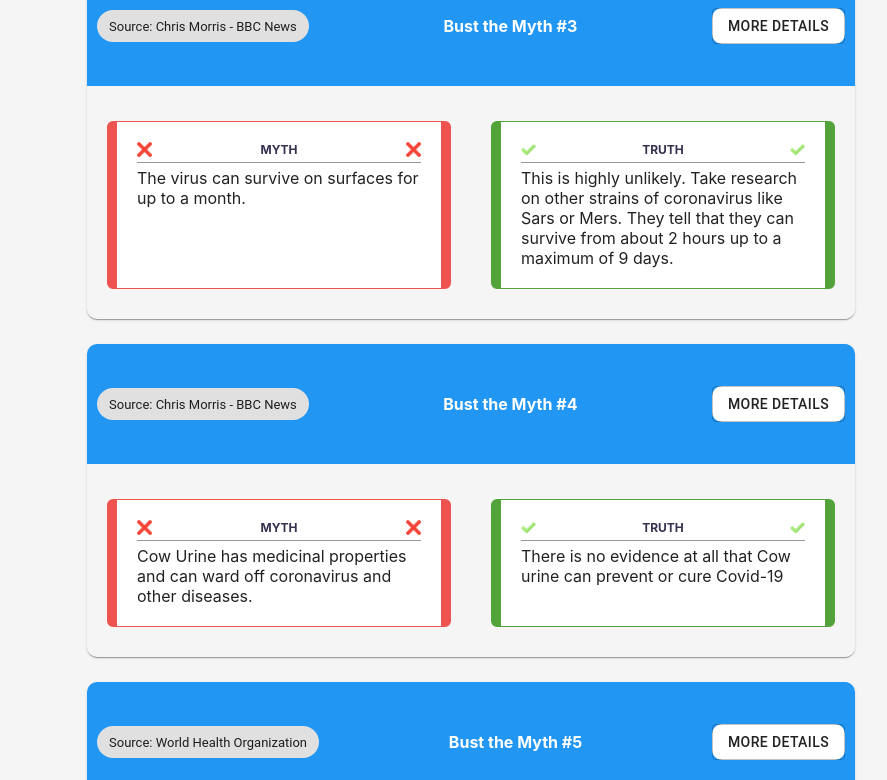
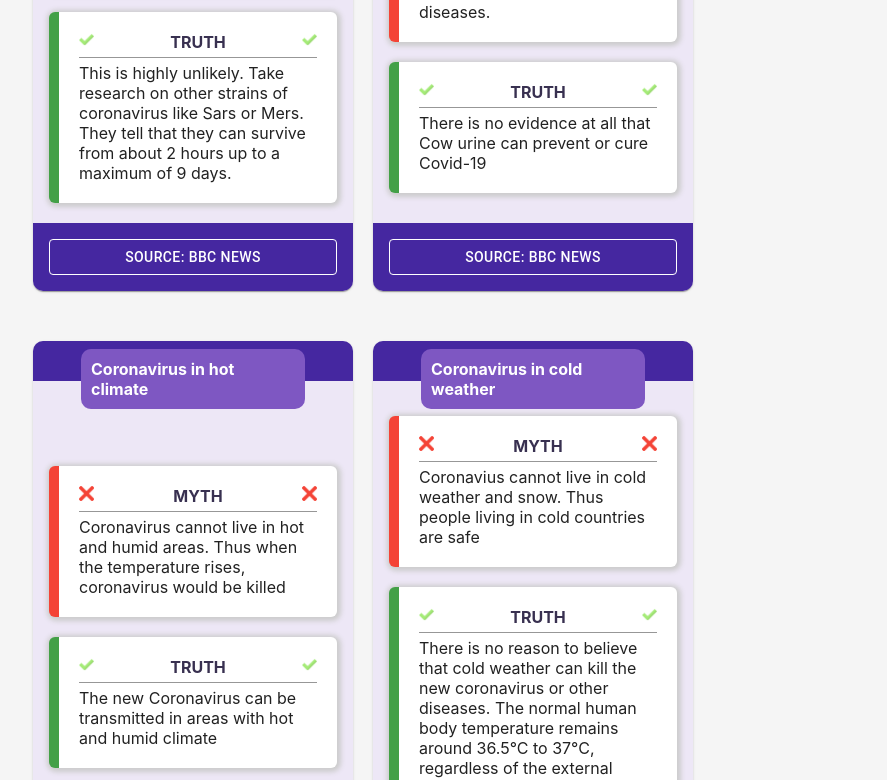
Before and after one commit to hjaintech/corona-myth-buster-web, a React (Create React App) app: page / in a window 1280 px wide. Shown: the part 1195-1975 px from the top of the page, without its empty margins (169-1056 px from the left). Built offline with nearby package versions, Linux system fonts and the light colour scheme.

Commit message:
card redesign

```diff
--- a/src/assets/data.js
+++ b/src/assets/data.js
@@ -1,126 +1,147 @@
 export default
 [
       {
+        heading: 'Holding breath test',
         myth: 'If you can hold your breath for more than 10 seconds without discomfort, there is no fibrosis or scarring in the lungs and basically no infection',
         truth: 'Holding your breath is not a test for fibrosis and fibrosis is not a symptom of Covid-19. Main symptoms are high fever and persitent dry cough.',
         link: 'https://www.bbc.com/news/av/51979410/coronavirus-more-myths-to-ignore',
-        mythBustedBy: 'Chris Morris - BBC News'
+        mythBustedBy: 'BBC News'
       },
       {
+        heading: 'Homemade sanitisers',
         myth: 'You can use homemade sanitisers by using disinfectants for cleaning surfaces or Vodka ',
         truth: 'Anything based on disinfectants for cleaning surfaces will not be good for your skin. Also Vodka does not contain enough alcohol to be effective',
         link: 'https://www.bbc.com/news/av/51979410/coronavirus-more-myths-to-ignore',
-        mythBustedBy: 'Chris Morris - BBC News'
+        mythBustedBy: 'BBC News'
       },
       {
+        heading: 'Coronavirus on surfaces',
         myth: 'The virus can survive on surfaces for up to a month.',
         truth: 'This is highly unlikely. Take research on other strains of coronavirus like Sars or Mers. They tell that they can survive from about 2 hours up to a maximum of 9 days.',
         link: 'https://www.bbc.com/news/av/51979410/coronavirus-more-myths-to-ignore',
-        mythBustedBy: 'Chris Morris - BBC News'
+        mythBustedBy: 'BBC News'
       },
       {
+        heading: 'Treatment by Cow Urine',
         myth: 'Cow Urine has medicinal properties and can ward off coronavirus and other diseases.',
         truth: 'There is no evidence at all that Cow urine can prevent or cure Covid-19 ',
         link: 'https://www.bbc.com/news/av/51979410/coronavirus-more-myths-to-ignore',
-        mythBustedBy: 'Chris Morris - BBC News'
+        mythBustedBy: 'BBC News'
       },
       {
+        heading: 'Coronavirus in hot climate',
         myth: 'Coronavirus cannot live in hot and humid areas. Thus when the temperature rises, coronavirus would be killed',
         truth: 'The new Coronavirus can be transmitted in areas with hot and humid climate',
         link: 'https://www.who.int/images/default-source/health-topics/coronavirus/myth-busters/52.png',
-        mythBustedBy: 'World Health Organization'
+        mythBustedBy: 'WHO'
       },
       {
+        heading: 'Coronavirus in cold weather',
         myth: 'Coronavius cannot live in cold weather and snow. Thus people living in cold countries are safe',
         truth: 'There is no reason to believe that cold weather can kill the new coronavirus or other diseases. The normal human body temperature remains around 36.5°C to 37°C, regardless of the external temperature or weather',
         link: 'https://www.who.int/images/default-source/health-topics/coronavirus/myth-busters/mb-cold-snow.png',
-        mythBustedBy: 'World Health Organization'
+        mythBustedBy: 'WHO'
       },
       {
+        heading: 'Bathing in hot water',
         myth: 'Taking a hot bath can help in prevention of Covid-19 as the hot water would kill the Coronavirus',
         truth: 'Taking a hot bath will not prevent you from catching COVID-19. Your normal body temperature remains around 36.5°C to 37°C, regardless of the temperature of your bath or shower',
         link: 'https://www.who.int/images/default-source/health-topics/coronavirus/myth-busters/mb-hot-bath.png',
-        mythBustedBy: 'World Health Organization'
+        mythBustedBy: 'WHO'
       },
       {
+        heading: 'Spreding by mosquito bites',
         myth: 'The new Coronavirus can be transmitted though mosquito bites',
         truth: 'To date there has been no information nor evidence to suggest that the new coronavirus could be transmitted by mosquitoes. The new coronavirus is a respiratory virus which spreads primarily through droplets generated when an infected person coughs or sneezes, or through droplets of saliva or discharge from the nose',
         link: 'https://www.who.int/images/default-source/health-topics/coronavirus/myth-busters/mb-mosquito-bite.png',
-        mythBustedBy: 'World Health Organization'
+        mythBustedBy: 'WHO'
       },
       {
+        heading: 'Kill coronavirus with hand dryers',
         myth: 'We can use hand dryers to kill the new Coronavirus',
         truth: 'No. Hand dryers are not effective in killing the new Coronavirus',
         link: 'https://www.who.int/images/default-source/health-topics/coronavirus/myth-busters/mythbusters-27.png',
-        mythBustedBy: 'World Health Organization'
+        mythBustedBy: 'WHO'
       },
       {
+        heading: 'Ultravoilet disinfection',
         myth: 'We can use ultraviolet disinfection lamps to kill the Coronavirus',
         truth: 'UV lamps should not be used to sterilize hands or other areas of skin as UV radiation can cause skin irritation.',
         link: 'https://www.who.int/images/default-source/health-topics/coronavirus/myth-busters/mythbusters-31.png',
-        mythBustedBy: 'World Health Organization'
+        mythBustedBy: 'WHO'
       },
       {
+        heading: 'Detection by thermal scanning',
         myth: 'Thermal scanners will detect any patients infected with Coronavirus',
         truth: 'Thermal scanners are effective in detecting people who have developed a fever (i.e. have a higher than normal body temperature) because of infection with the new coronavirus. However, they cannot detect people who are infected but are not yet sick with fever. This is because it takes between 2 and 10 days before people who are infected become sick and develop a fever.',
         link: 'https://www.who.int/images/default-source/health-topics/coronavirus/myth-busters/mythbusters-25.png',
-        mythBustedBy: 'World Health Organization'
+        mythBustedBy: 'WHO'
       },
       {
+        heading: 'Treatment by alcohol/chlorine',
         myth: 'Spraying alcohol or chlorine all over your body kill the new coronavirus',
         truth: 'No. Spraying alcohol or chlorine all over your body will not kill viruses that have already entered your body. Spraying such substances can be harmful to clothes or mucous membranes (i.e. eyes, mouth)',
         link: 'https://www.who.int/images/default-source/health-topics/coronavirus/myth-busters/mythbusters-33.png',
-        mythBustedBy: 'World Health Organization'
+        mythBustedBy: 'WHO'
       },
       {
+        heading: 'Treatment by pneumonia vaccine',
         myth: 'Vaccines against pneumonia protect you against the new coronavirus',
         truth: 'No. Vaccines against pneumonia, such as pneumococcal vaccine and Haemophilus influenza type B (Hib) vaccine, do not provide protection against the new coronavirus. The virus is so new and different that it needs its own vaccine',
         link: 'https://www.who.int/images/default-source/health-topics/coronavirus/myth-busters/11.png',
-        mythBustedBy: 'World Health Organization'
+        mythBustedBy: 'WHO'
       },
       {
+        heading: 'Rinsing nose with Saline',
         myth: 'Regularly rinsing your nose with saline help prevent infection with the new coronavirus',
         truth: 'No. There is no evidence that regularly rinsing the nose with saline has protected people from infection with the new coronavirus',
         link: 'https://www.who.int/images/default-source/health-topics/coronavirus/myth-busters/23.png',
-        mythBustedBy: 'World Health Organization'
+        mythBustedBy: 'WHO'
       },
       {
+        heading: 'Eating garlic to prevent infection',
         myth: 'Eating garlic help prevent infection with the new coronavirus',
         truth: 'Garlic is a healthy food that may have some antimicrobial properties. However, there is no evidence from the current outbreak that eating garlic has protected people from the new coronavirus.',
         link: 'https://www.who.int/images/default-source/health-topics/coronavirus/myth-busters/19.png',
-        mythBustedBy: 'World Health Organization'
+        mythBustedBy: 'WHO'
       },
       {
+        heading: 'Coronavius originated in Lab',
         myth: 'Coronavirus originated in a laboratory in China',
         truth: 'Despite the swathes of internet rumors, there is no evidence that this is the case. In fact, a recent study demonstrates that the virus is a natural product of evolution.',
         link: 'https://www.medicalnewstoday.com/articles/the-new-coronavirus-was-not-genetically-engineered-study-shows',
         mythBustedBy: 'Medical News Today'
       },
       {
+        heading: 'Coronavirus is always fatal',
         myth: 'Getting infected by Coronavirus is a death sentence',
         truth: 'The data thus far suggests that only around 2.3% of people infected with COVID-19 die from the virus',
         link: 'http://weekly.chinacdc.cn/en/article/id/e53946e2-c6c4-41e9-9a9b-fea8db1a8f51',
         mythBustedBy: 'China CDC'
       },
       {
+        heading: 'Sense of smell loss',
         myth: "If you lose your sense of smell, you have COVID.",
         truth: "It’s common to temporarily lose one’s sense of smell with many viral infections/allergies. It’s a non-specific symptom that may or may not happen with COVID",
         link: 'https://twitter.com/FaheemYounus/status/1241812329404211202',
         mythBustedBy: 'Dr. Faheem Younus'
       },
       {
+        heading: 'Preventive self medication',
         myth: "Taking hydroxychloroquine and azithromycin preemptively is a good idea to prevent COVID",
         truth: "These (experimental) drugs for coronavirus should only be used in selected COVID patients. They can sometimes cause fatal heart rhythm problems plus other side effects.",
         link: 'https://twitter.com/FaheemYounus/status/1241812330444476428',
         mythBustedBy: 'Dr. Faheem Younus'
       },
       {
+        heading: 'Drinking water prevents COVID',
         myth: 'Coronavirus lives in the throat. So drink lots of water so the virus is pushed into the stomach where the acid will kill it',
         truth: 'Virus may gain entry via throat but it penetrates into the host cells. You can’t wash it away',
         link: 'https://www.thehindubusinessline.com/news/variety/this-viral-twitter-thread-is-busting-covid-19-myths/article31098486.ece',
         mythBustedBy: 'Dr. Faheem Younus'
       },
       {
+        heading: 'Hand Sanitisers',
         myth: 'Hand sanitizers are better than soap and water in killing coronavirus',
         truth: 'Soap and water actually kills and washes away the virus from skin (it can not penetrate our skin cells)',
         link: 'https://www.thehindubusinessline.com/news/variety/this-viral-twitter-thread-is-busting-covid-19-myths/article31098486.ece',
--- /dev/null
+++ b/src/components/CardV2/CardCss.js
@@ -0,0 +1,46 @@
+import colors from '../../constants/colors';
+export default {
+    cardContainer: {
+        margin: '25px 10px 25px 10px',
+        backgroundColor: colors.primaryLight,
+        display: 'flex',
+        flexDirection: 'column',
+        borderRadius: '10px',
+        justifyContent: 'space-between'
+    },
+    heading: {
+        color: 'white',
+        fontWeight: 'bold'
+    },
+    cardHeaderContainer: {
+        height: '40px',
+        backgroundColor: colors.primaryDark,
+        display: 'flex',
+        justifyContent: 'center',
+        alignItems: 'center',
+        marginBottom: '25px',
+    },
+    headingContainer: {
+        backgroundColor: colors.primaryModerate,
+        padding: '10px 10px 10px 10px',
+        margin: '0 15% -35px 15%',
+        width: '70%',
+        borderRadius: '10px',
+        display: 'flex',
+        justifyContent: 'center'
+    },
+    viewSourceButton: {
+        width: '90%',
+        color: colors.white,
+        borderColor: colors.white,
+        margin: '5%'
+    },
+    footerContainer: {
+        backgroundColor: colors.primaryDark,
+        marginTop: '10px'
+    },
+    verifierChip: {
+        margin: '10px 5% 10px 5%',
+        width: '90%'
+    }
+};
--- /dev/null
+++ b/src/components/CardV2/index.js
@@ -0,0 +1,60 @@
+import React, { useState, useEffect } from 'react';
+import { Card, Button } from '@material-ui/core';
+import Chip from '@material-ui/core/Chip';
+import InnerCard from '../InnerCard';
+import styles from './CardCss';
+import { isMobile } from '../../util/commonUtils';
+
+
+const AppCard = ({ heading, myth, truth, mythBustedBy, link, index }) => {
+    const bIsMobile = isMobile();
+
+    const getCardHeader = () => {
+        const flexDirection = bIsMobile ? "column" : "row";
+        return (
+            <div style={{ ...styles.cardHeaderContainer, flexDirection: flexDirection }}>
+                <div style={styles.headingContainer}>
+                    <span style={styles.heading}>{heading}</span>
+                </div>
+
+            </div>
+        );
+    }
+
+    const getCardContent = () => {
+        return (
+            <div style={{ display: 'flex', flexDirection: 'column' }}>
+                <InnerCard
+                    heading="Myth"
+                    text={myth}
+                    isPositive={false}
+                />
+                <InnerCard
+                    heading="Truth"
+                    text={truth}
+                    isPositive={true}
+                />
+            </div>
+        )
+    }
+
+    const getCardFooter = () => {
+        return (
+            <div style={styles.footerContainer}>
+                <Button style={styles.viewSourceButton} variant="outlined" href={link} target="_blank"> {`Source: ${mythBustedBy}`} </Button>
+            </div>
+        );
+    }
+
+    const cardWidth = bIsMobile ? '90%' : '30%';
+    const cardMinWidth = bIsMobile ? cardWidth : '20rem';
+    return (
+        <Card style={{ ...styles.cardContainer, width: cardWidth, minWidth: cardMinWidth }}>
+            {getCardHeader()}
+            {getCardContent()}
+            {getCardFooter()}
+        </Card>
+    );
+}
+
+export default AppCard;
--- a/src/components/Header/HeaderCss.js
+++ b/src/components/Header/HeaderCss.js
@@ -2,7 +2,7 @@ import colors from '../../constants/colors';
 
 export default {
     headerContainer: {
-        backgroundColor: colors.yellow,
+        backgroundColor: colors.primaryDark,
         height: '100px',
         display: 'flex',
         justifyContent: 'center',
--- a/src/components/InnerCard/InnerCardCss.js
+++ b/src/components/InnerCard/InnerCardCss.js
@@ -2,21 +2,21 @@ export default {
     container: {
         display: 'flex',
         flexDirection: 'column',
-        borderWidth: '1px 10px 1px 10px',
+        borderWidth: '0 0 0 10px',
         borderStyle: 'solid',
         borderRadius: '6px',
         marginBottom: '10px',
         marginTop: '10px',
         paddingLeft: '20px',
         backgroundColor: 'white',
-        margin: '10px 20px 10px 20px',
+        margin: '10px 5% 10px 5%',
         padding: '20px',
         flex: 1
     },
     heading: {
         textTransform: 'uppercase',
         color: '#383050',
-        fontSize: 12,
+        fontSize: 16,
         textAlign: 'center',
         fontWeight: 'bold'
     },
--- a/src/components/InnerCard/index.js
+++ b/src/components/InnerCard/index.js
@@ -2,12 +2,14 @@ import React from 'react';
 import styles from './InnerCardCss';
 import crossIcon from '../../assets/close.png';
 import tickIcon from '../../assets/tick.png';
+import colors from '../../constants/colors';
 
 const InnerCard = ({ heading, text, isPositive }) => {
-    const borderColor = isPositive ? '#52A43A' : '#EF5350';
+    const borderColor = isPositive ? colors.positive : colors.negative;
+    const boxShadow = `1px 1px 5px 3px #ccc`;
     const icon = isPositive ? tickIcon : crossIcon;
     return (
-        <div style={{ ...styles.container, borderColor: borderColor }}>
+        <div style={{ ...styles.container, borderColor: borderColor, boxShadow }}>
             <div style={styles.headingContainer}>
                 <img src={icon} style={styles.icon} />
                 <span style={styles.heading}>{heading}</span>
--- a/src/pages/Landing/index.js
+++ b/src/pages/Landing/index.js
@@ -1,14 +1,18 @@
 import React from 'react';
 import Header from '../../components/Header';
 import Banner from '../../components/Banner';
-import Card from '../../components/Card';
+import Card from '../../components/CardV2';
 import data from '../../assets/data';
+import {isMobile} from '../../util/commonUtils';
 
 const Landing = () => {
+  const bIsMobile = isMobile();
+  const marginHorizonatal = bIsMobile ? 0 : '15%';
   return (
     <div style={{ backgroundColor: '#f5f5f5' }}>
       <Header />
       <Banner />
+      <div style={{display: 'flex', flexDirection: 'row', flexWrap: 'wrap', margin: `0 ${marginHorizonatal} 0 ${marginHorizonatal}`}}>
         {
           data.map((item, index) => (
             <Card
@@ -16,13 +20,17 @@ const Landing = () => {
               truth={item.truth}
               mythBustedBy={item.mythBustedBy}
               link={item.link}
+              heading={item.heading}
               index={index + 1}
               key={index}
+
             />
 
           ))
         }
       </div>
+
+    </div>
   );
 };
 
```
Also changed, not shown: src/constants/colors.js (+6 -1 lines). Lines whose indentation alone changed are shown as unchanged.
